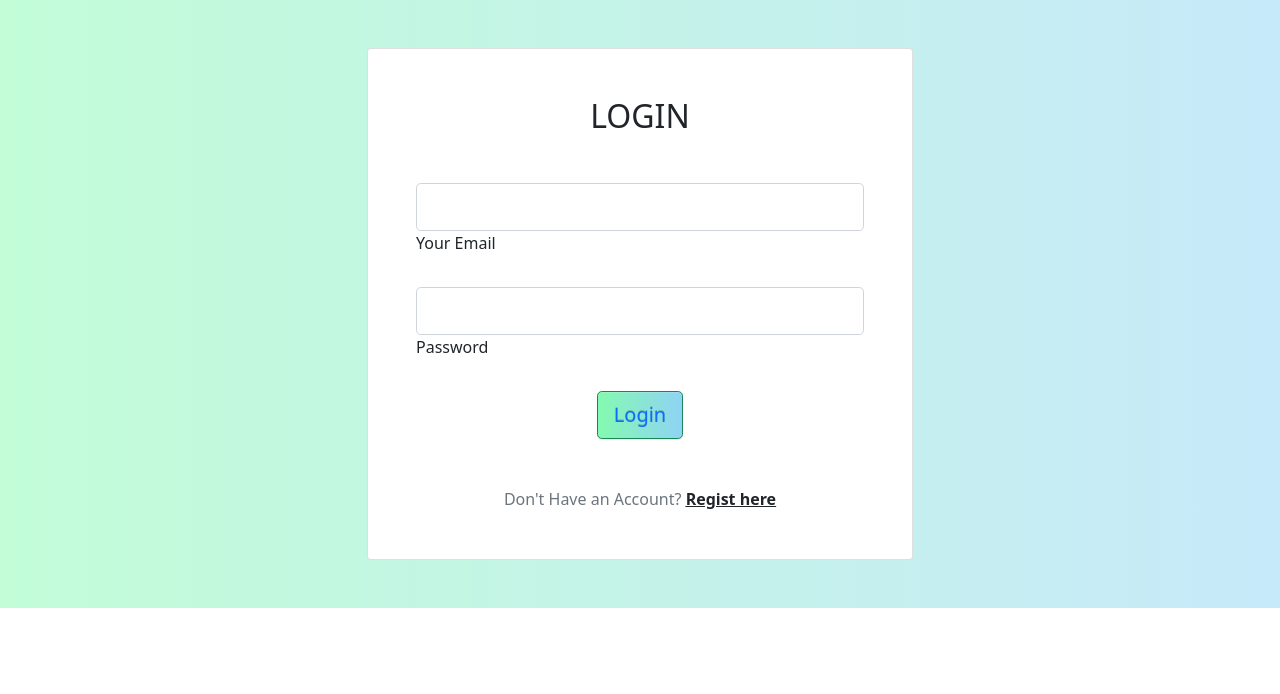
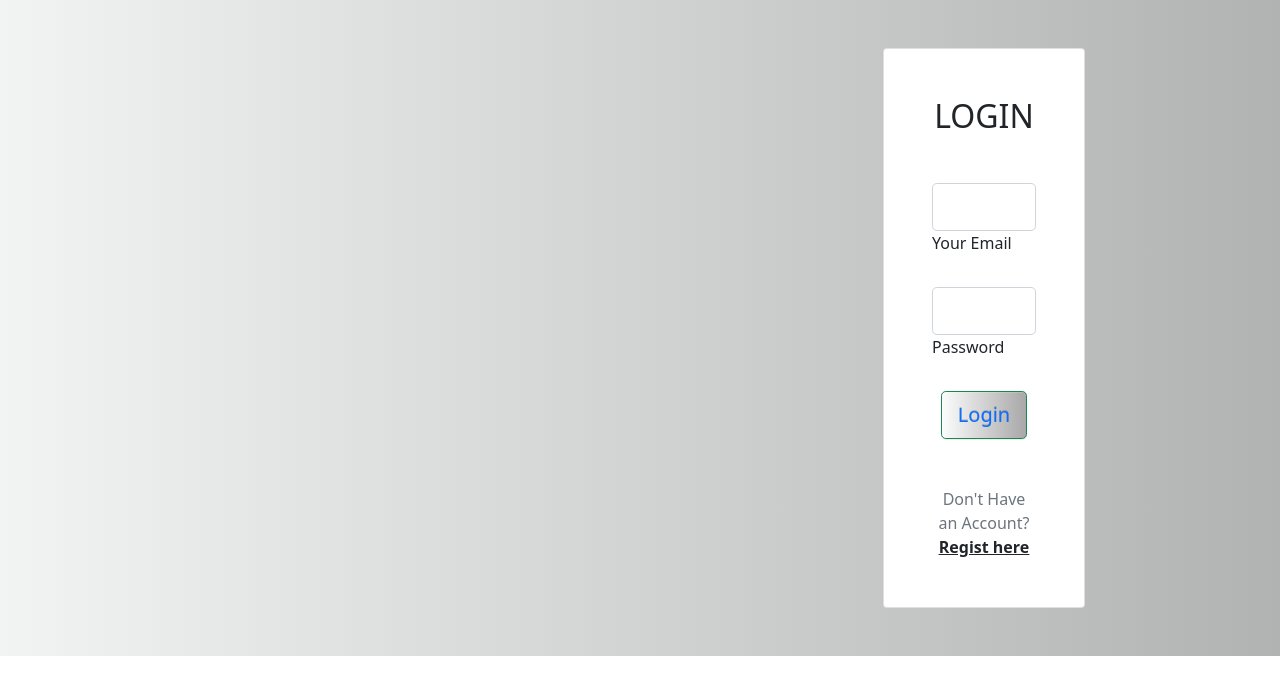
Before and after one commit to rg-km/final-project-engineering-58, a React app in the folder frontend/: page /login in a window 1280 px wide. Shown: the top 694 px of the page. Built offline with nearby package versions, Linux system fonts and the light colour scheme.

Commit message:
update bg-color log&reg

```diff
--- a/frontend/src/assets/css/RegisterForm.css
+++ b/frontend/src/assets/css/RegisterForm.css
@@ -1,20 +1,20 @@
 .gradient-custom-3 {
   /* fallback for old browsers */
-    background: #84fab0;
+  background: #8f918f;
 
   /* Chrome 10-25, Safari 5.1-6 */
-    background: -webkit-linear-gradient(to right, rgba(132, 250, 176, 0.5), rgba(143, 211, 244, 0.5));
+  background: -webkit-linear-gradient(to right, rgba(228, 233, 230, 0.5), rgba(100, 101, 101, 0.5));
 
   /* W3C, IE 10+/ Edge, Firefox 16+, Chrome 26+, Opera 12+, Safari 7+ */
-    background: linear-gradient(to right, rgba(132, 250, 176, 0.5), rgba(143, 211, 244, 0.5))
+  background: linear-gradient(to right, rgba(228, 233, 230, 0.5), rgba(100, 101, 101, 0.5));
 }
 .gradient-custom-4 {
   /* fallback for old browsers */
-    background: #84fab0;
+  background: #979897;
 
   /* Chrome 10-25, Safari 5.1-6 */
-    background: -webkit-linear-gradient(to right, rgba(132, 250, 176, 1), rgba(143, 211, 244, 1));
+  background: -webkit-linear-gradient(to right, rgb(251, 252, 252), rgb(169, 168, 168));
 
   /* W3C, IE 10+/ Edge, Firefox 16+, Chrome 26+, Opera 12+, Safari 7+ */
-    background: linear-gradient(to right, rgba(132, 250, 176, 1), rgba(143, 211, 244, 1))
+  background: linear-gradient(to right, rgb(251, 252, 252), rgb(169, 168, 168));
 }
--- a/frontend/src/assets/css/dashboard.css
+++ b/frontend/src/assets/css/dashboard.css
@@ -7,3 +7,8 @@
 .input-group {
   width: 50px;
 }
+
+.container {
+  justify-content: right;
+  justify-items: right;
+}
--- a/frontend/src/components/Dashboard.js
+++ b/frontend/src/components/Dashboard.js
@@ -33,10 +33,13 @@ function Dashboard() {
             <div>
               <div className="uploadv">
                 <span class="input-group-text"></span>
+                <div>
+                  {/* <div class="ratio ratio-16x9">
+                    <iframe src="https://www.youtube.com/embed/zpOULjyy-n8?rel=0" title="YouTube video" allowfullscreen></iframe>
+                  </div> */}
+                </div>
               </div>
-              <div class="col align-self-end">
-                <input type="file" class="form-control" id="inputGroupFile02" />
-              </div>
+              <div className="container"></div>
             </div>
           </div>
         </div>
```
Lines whose indentation alone changed are shown as unchanged.
